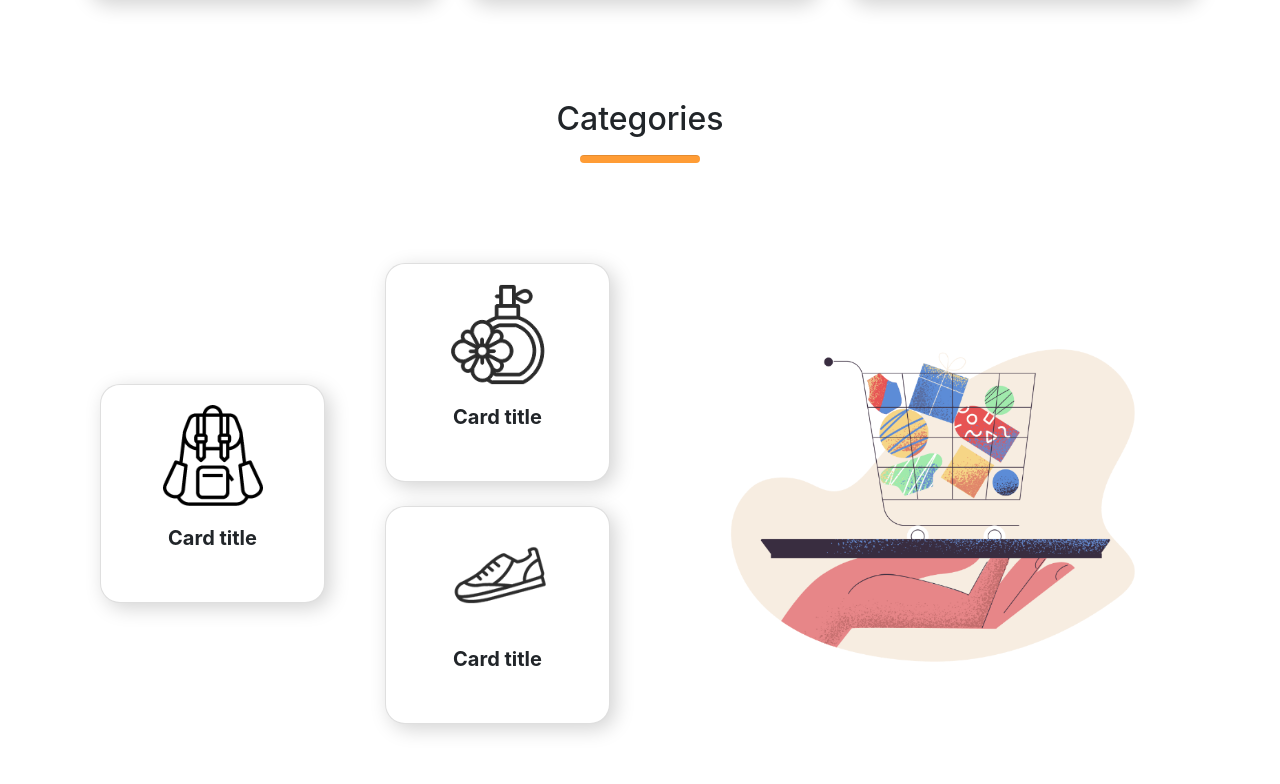
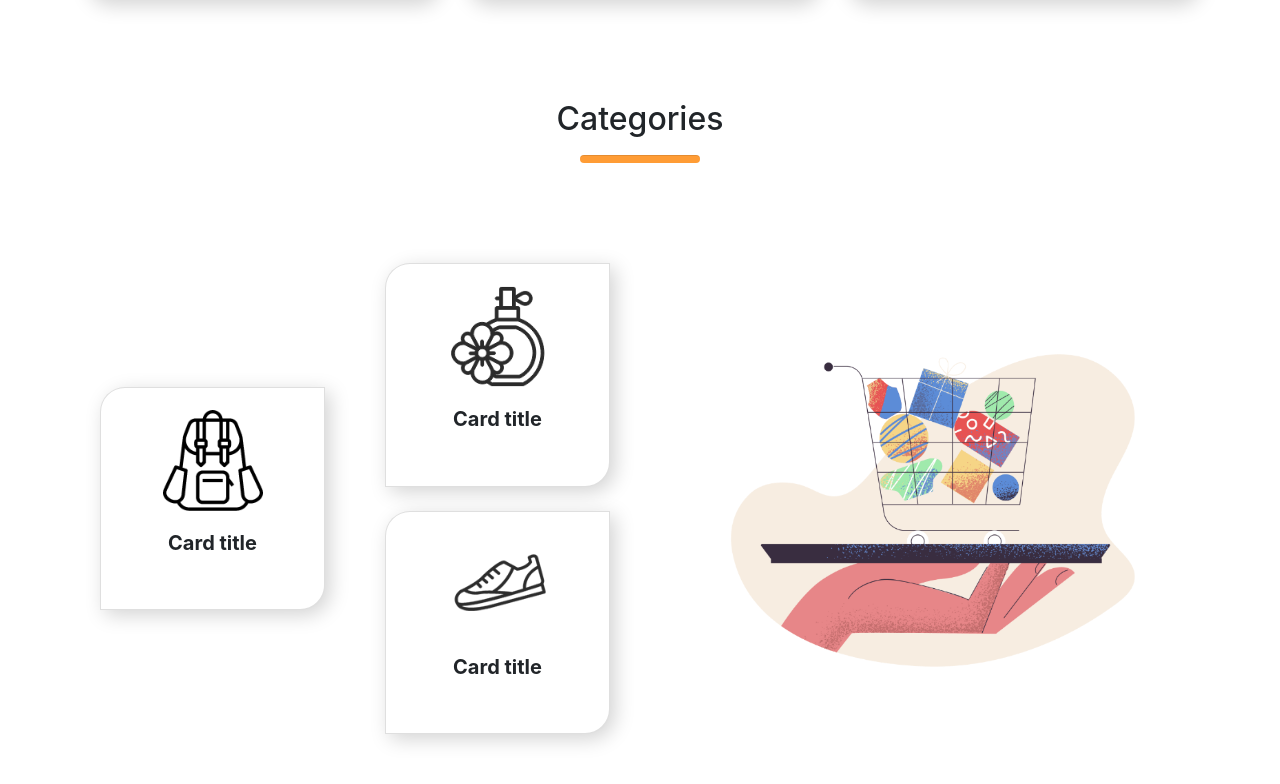
Before and after one commit to ImSamin/hot-gadget, a plain HTML site: page index.html in a window 1280 px wide. Shown: the part 2206-2990 px from the top of the page. Drawn offline with nearby package versions, Linux system fonts and the light colour scheme.

Commit message:
Categories border radius problem solved

```diff
--- a/style.css
+++ b/style.css
@@ -40,6 +40,12 @@
     margin-top: 20px;
 }
 
+.card{
+    border-radius: 20px;
+    box-shadow: 5px 5px 20px lightgray;
+    overflow: hidden;
+    padding: 20px;
+}
 
 
 /* Categories
@@ -64,20 +70,15 @@ h6{
     /* width: 296px;
     height: 316px; */
     padding: 10% 10%;
+    border-radius: 25px 0px;
 
 }
 
 .cat-card img{
     width: 100px;
+
 }
 
 .cat-right-side img {
     width: 100%;
 }
-
-.card{
-    border-radius: 20px;
-    box-shadow: 5px 5px 20px lightgray;
-    overflow: hidden;
-    padding: 20px;
-}
```
